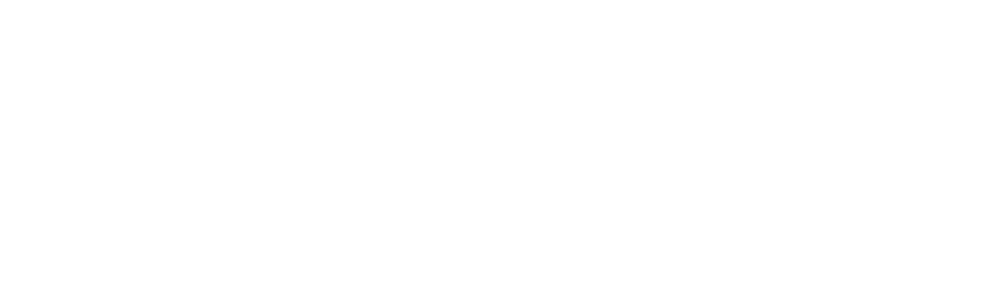
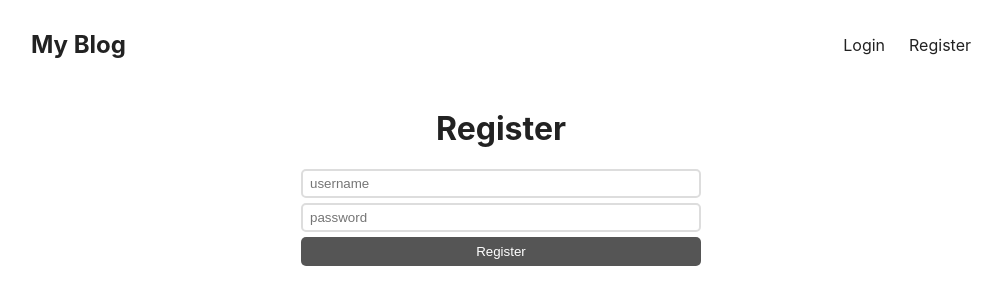
Before and after one commit to dadu99/mern-blog-posts, a React (Create React App) app in the folder client/: page /register in a window 1280 px wide. Before the commit this address had no page. Shown: the top 304 px of the page, without its empty margins (139-1141 px from the left). Built offline with nearby package versions, Linux system fonts and the light colour scheme.

Commit message:
login/register pages

```diff
--- a/client/src/App.js
+++ b/client/src/App.js
@@ -3,13 +3,15 @@
 import Layout from "./Layout";
 import IndexPage from "./pages/IndexPage";
 import LoginPage from "./pages/LoginPage";
+import RergisterPage from "./pages/RegisterPage";
 
 function App() {
   return (
     <Routes>
       <Route path="/" element={<Layout />}>
         <Route index element={<IndexPage />} />
-        <Route path={"/login"} element={<LoginPage />} />
+        <Route path="/login" element={<LoginPage />} />
+        <Route path="/register" element={<RergisterPage />} />
       </Route>
     </Routes>
   );
--- a/client/src/pages/LoginPage.js
+++ b/client/src/pages/LoginPage.js
@@ -1,3 +1,10 @@
 export default function LoginPage() {
-  return <div>Login page</div>;
+  return (
+    <form className="login" action="">
+      <h1>Login</h1>
+      <input type="text" placeholder="username" />
+      <input type="password" placeholder="password" />
+      <button>Login</button>
+    </form>
+  );
 }
--- /dev/null
+++ b/client/src/pages/RegisterPage.js
@@ -0,0 +1,10 @@
+export default function RergisterPage() {
+  return (
+    <form className="register" action="">
+      <h1>Register</h1>
+      <input type="text" placeholder="username" />
+      <input type="password" placeholder="password" />
+      <button>Register</button>
+    </form>
+  );
+}
```
Also changed, not shown: 1 other file (tests, documents, lock files or other folders).
